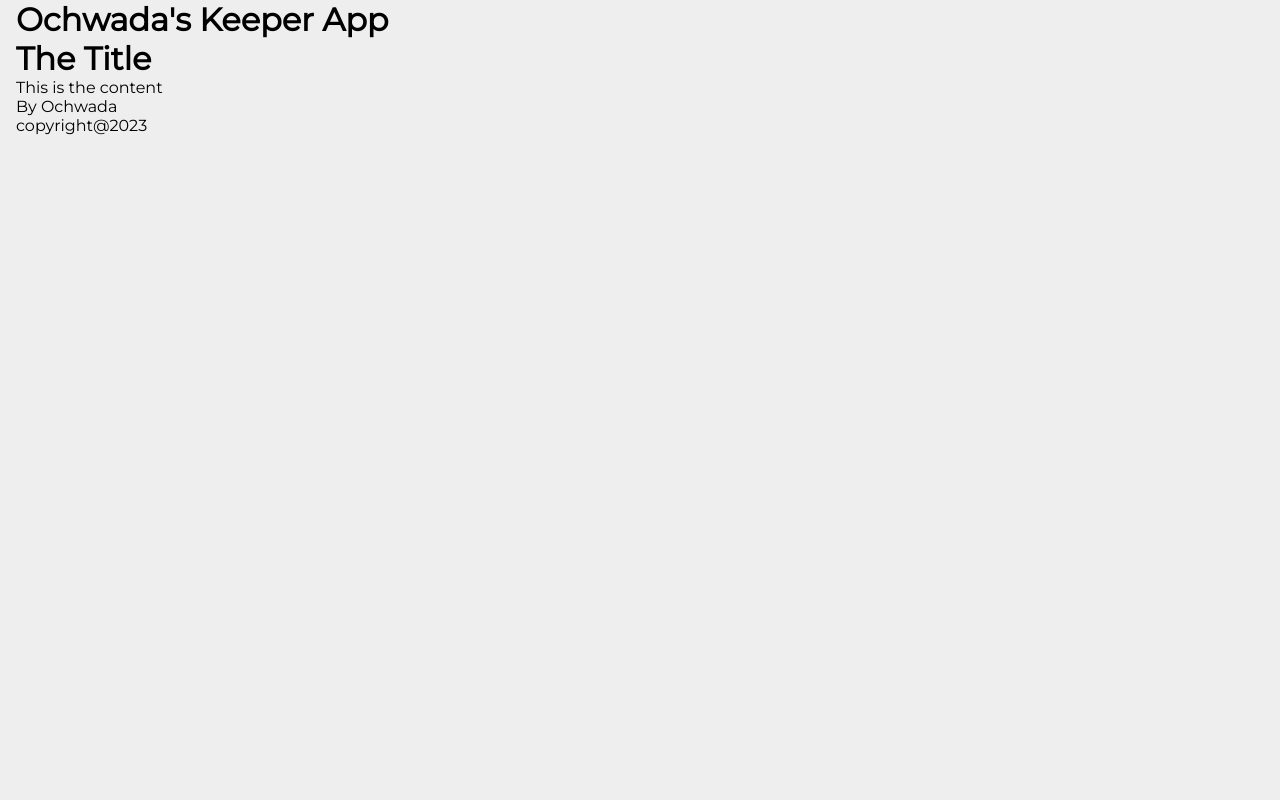
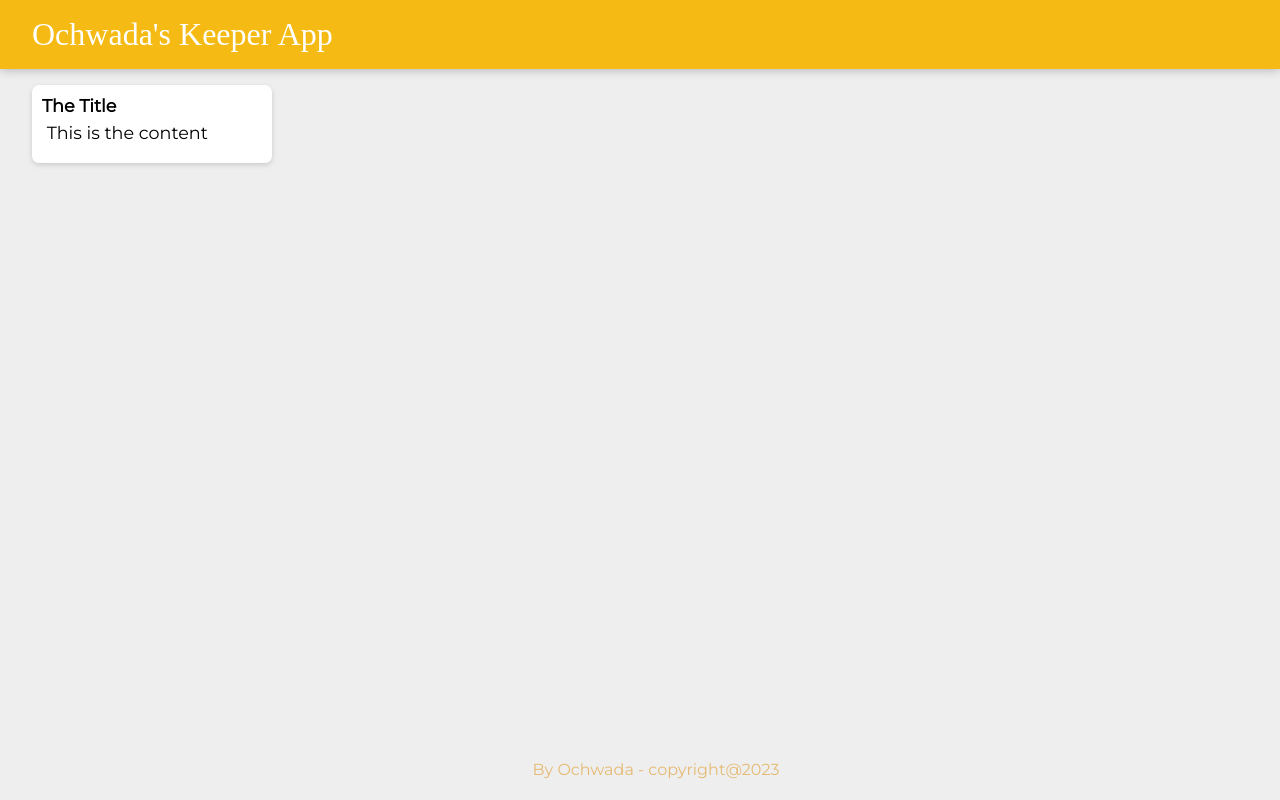
Before and after one commit to Ochwada/Keeper-App-React, a React (Create React App) app: page / in a window 1280 px wide. Built offline with nearby package versions, Linux system fonts and the light colour scheme.

Commit message:
landing page

```diff
--- a/public/styles.css
+++ b/public/styles.css
@@ -33,7 +33,7 @@
   }
 
   footer p {
-    color: #ccc;
+    color: #E5BA73;
   }
   .note {
     background: #fff;
--- a/src/components/App.jsx
+++ b/src/components/App.jsx
@@ -1 +1,14 @@
 import React from "react";
+import Footer from "./Footer";
+import Header from "./Header";
+import Note from "./Note";
+
+function App() {
+    return <div>
+        <Header />
+        <Note/>
+        <Footer/>
+    </div>
+}
+
+export default App;
--- a/src/components/Footer.jsx
+++ b/src/components/Footer.jsx
@@ -6,10 +6,10 @@ const year = new Date().getFullYear();
 
 function Footer() {
     return (
-        <div>
-            <p> By {myName} </p>
-            <p>copyright@{year}</p>
-        </div>
+        <footer>
+            <p> By {myName} -
+                copyright@{year}</p>
+        </footer>
     )
 }
 
--- a/src/components/Header.jsx
+++ b/src/components/Header.jsx
@@ -2,7 +2,9 @@ import React from 'react';
 
 function Header() {
     return (
-        <h1> Ochwada's Keeper App </h1>
+        <header>
+            <h1> Ochwada's Keeper App</h1>
+        </header>
     )
 }
 
--- a/src/components/Note.jsx
+++ b/src/components/Note.jsx
@@ -2,7 +2,7 @@ import React from "react";
 
 function Note() {
     return (
-        <div>
+        <div className="note">
             <h1> The Title</h1>
             <p> This is the content</p>
         </div>
--- a/src/index.js
+++ b/src/index.js
@@ -1,24 +1,12 @@
 import React from 'react';
 import ReactDOM from 'react-dom';
 
-import Header from './components/Header';
-import Footer from './components/Footer';
-import Note from './components/Note';
+import App from './components/App';
 
 
 const root = ReactDOM.createRoot(document.getElementById('root'));
 root.render(
-    <div>
-        <div>
-            <Header />
-        </div>
-        <div>
-            <Note />
-        </div>
-        <div>
-            <Footer />
-        </div>
-    </div>
+    <App/>
 );
 
 //1. Create a new React app.
```
